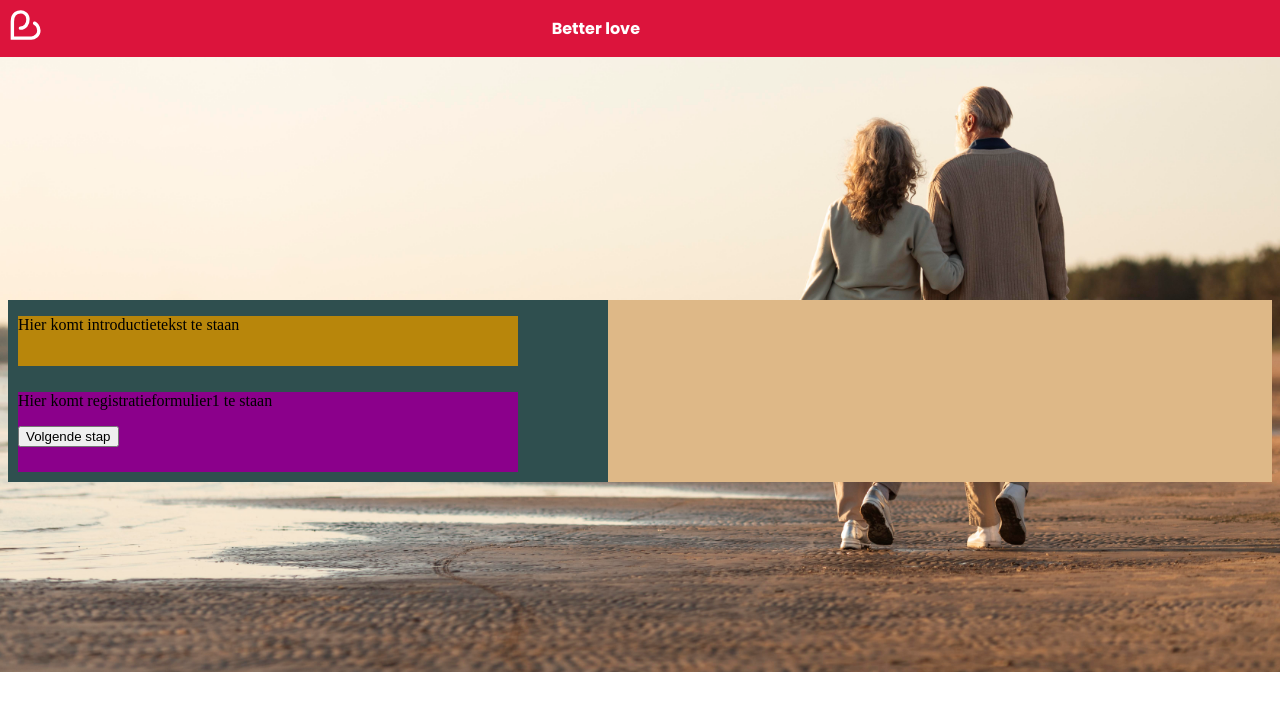
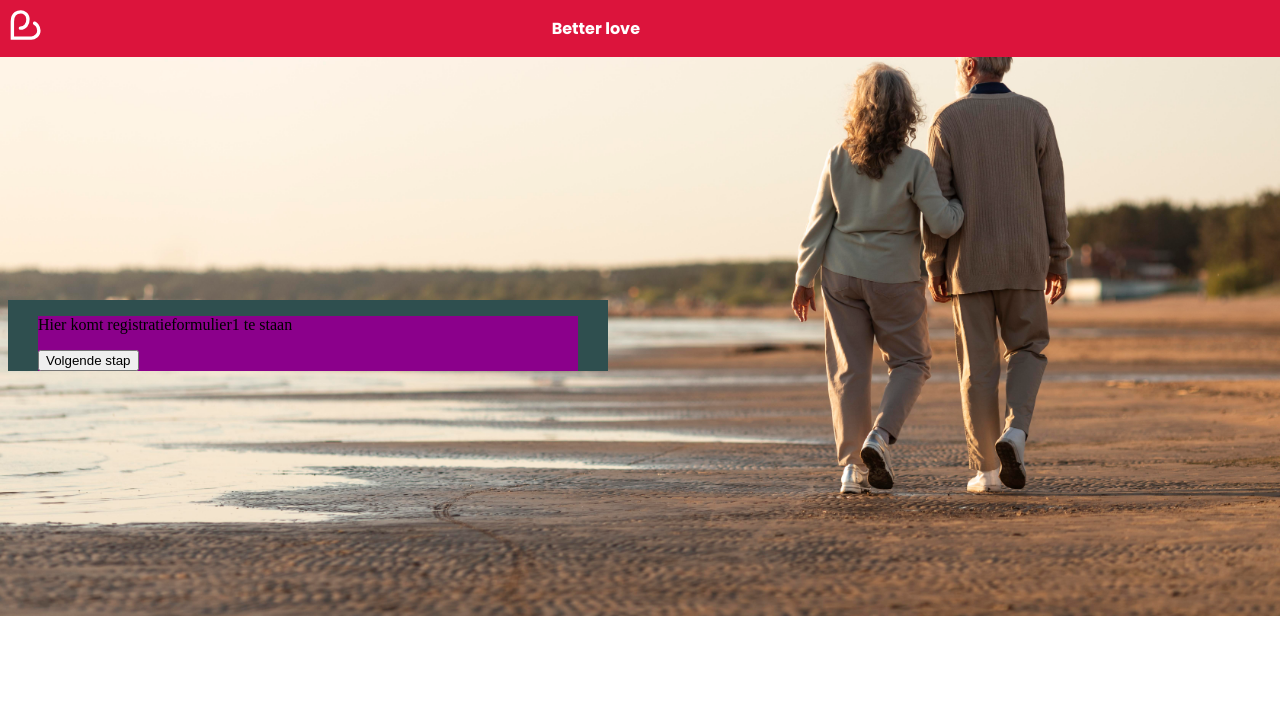
Before and after one commit to Adengoled/Dating-website, an Angular app: page / in a window 1280 px wide. Shown: the top 710 px of the page. Built offline with nearby package versions, Linux system fonts and the light colour scheme.

Commit message:
test stuff

```diff
--- a/src/app/landing-page/home/home.component.html
+++ b/src/app/landing-page/home/home.component.html
@@ -1,4 +1,4 @@
 <div class="wrapper">
-  <app-intro></app-intro>
+  <!-- <app-intro></app-intro> -->
   <app-reg1-form></app-reg1-form>
 </div>
--- a/src/app/landing-page/reg1-form/reg1-form.component.css
+++ b/src/app/landing-page/reg1-form/reg1-form.component.css
@@ -1,6 +1,7 @@
 #reg1 {
    background-color:darkmagenta;
-   width: 500px;
-   height: 80px;
-   margin: 10px;
+   width: 90%;
+   margin: 0 auto;
+   /* height: 80px;
+   margin: 10px; */
 }
--- a/src/index.html
+++ b/src/index.html
@@ -6,14 +6,6 @@
   <base href="/">
   <meta name="viewport" content="width=device-width, initial-scale=1">
   <link rel="icon" type="image/x-icon" href="favicon.ico">
-  <style>
-    html, body {
-      background-image: url('/assets/couple7.jpg');
-      background-position: center;
-      background-size: cover;
-      background-repeat: no-repeat;
-    }
-  </style>
 </head>
 <body>
   <app-root></app-root>
--- a/src/styles.css
+++ b/src/styles.css
@@ -1,4 +1,7 @@
 /* You can add global styles to this file, and also import other style files */
 body {
-   background:burlywood;
+  background-image: url('/assets/couple7.jpg');
+  background-position: center;
+  background-size: cover;
+  background-repeat: no-repeat;
 }
```
